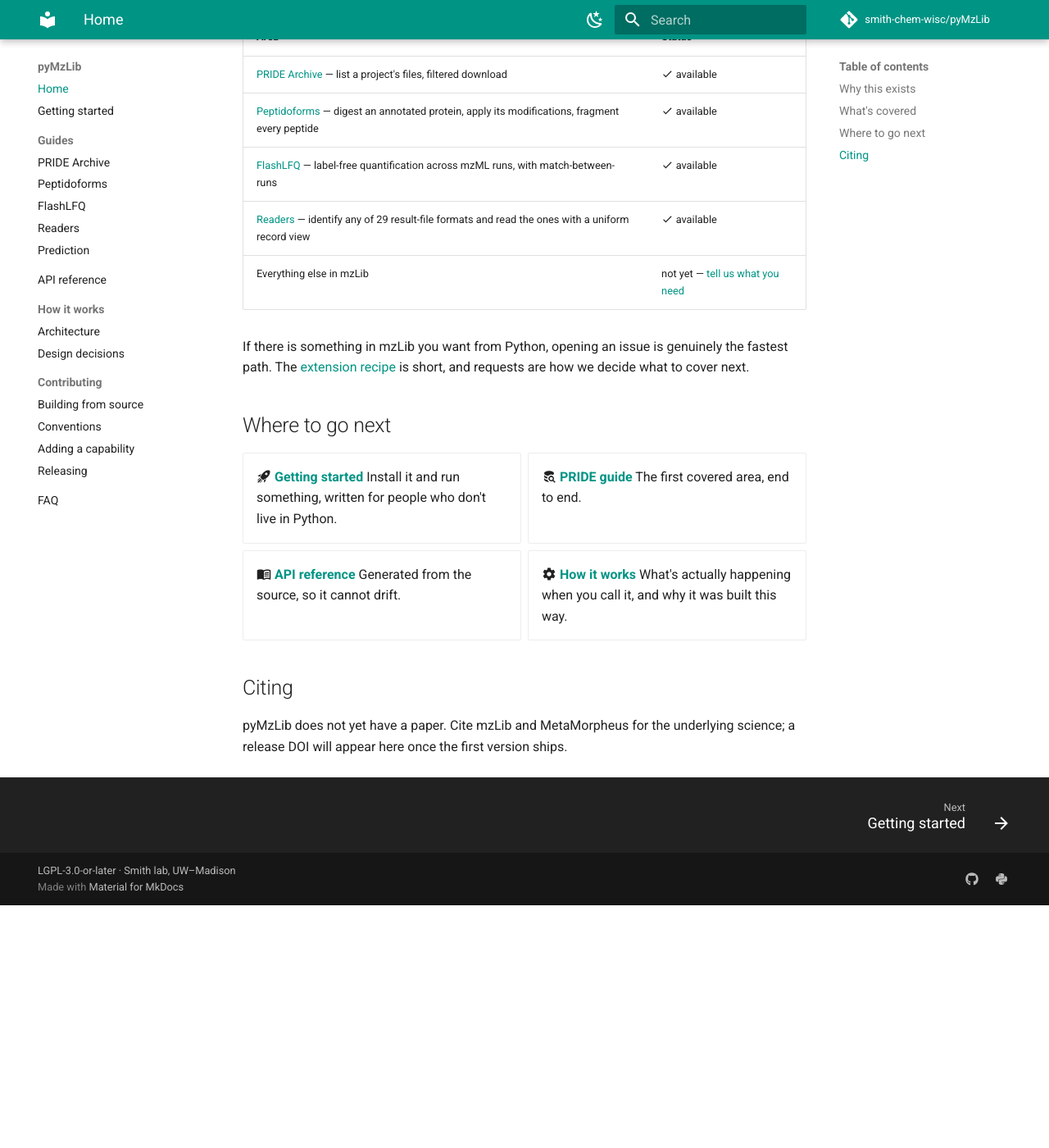
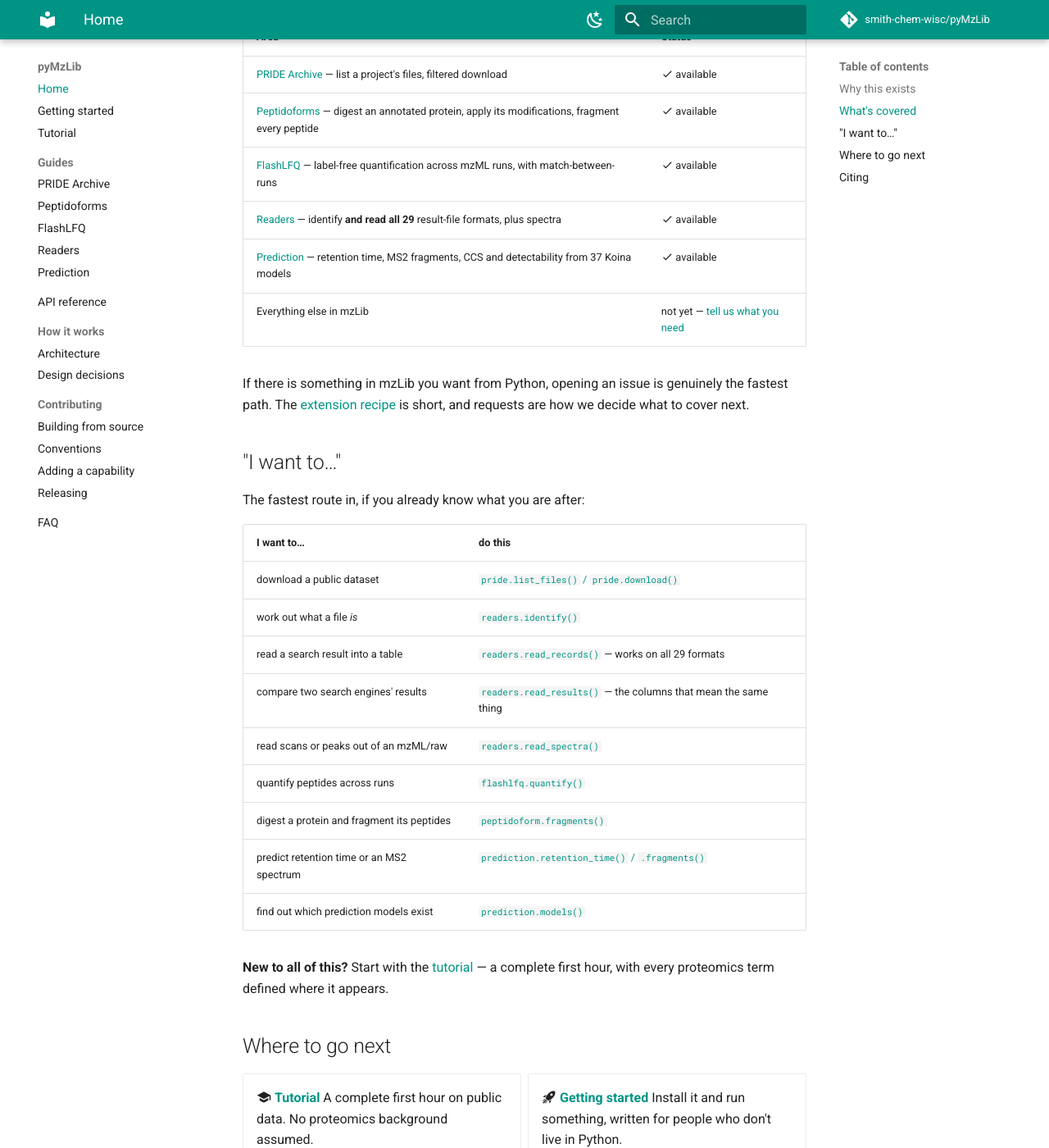
Before and after one commit to smith-chem-wisc/pyMzLib, an MkDocs documentation site: the page built from docs/index.md, in a window 1280 px wide and 1400 px high, scrolled down 1107 px. Shown: the whole window at 82% size. Built offline with MkDocs 1.6.1 and Material for MkDocs 9.7.7, drawn with Linux system fonts in a browser that asks for light colours; comment, search, counter and statistics services are not loaded; before the commit the page ends 2211 px from its top, so only the background shows below that.

Commit message:
docs: add a beginner tutorial and a task-oriented index
The guides are thorough and assume you already know what you are looking
for. Someone arriving without a proteomics background had no path through
them, and someone arriving WITH one had to read a whole guide to find the
one function they wanted.

Two additions, aimed at those two people.

`tutorial.md` is a complete first hour on public data, with every proteomics
term defined in a box where it first appears - proteomics, accession, PSM,
decoy, MS1/MS2, retention time. It is built around the four moments where
this library tells you something uncomfortable rather than papering over it:
PRIDE's REST manifest is incomplete, 13 formats share no shape, MSFragger
records no decoys, and most retention-time models return iRT rather than
minutes. Those are the same lesson four times, and a beginner who leaves
with only that has the thing worth having.

The landing page gains an "I want to..." table mapping a task to the one
function that does it, because that is how anyone with a goal actually
navigates docs.

Also refreshes the coverage table, which still said readers could identify
29 formats and read "the ones with a uniform record view".

mkdocs --strict clean.

Co-Authored-By: Claude Opus 5 (1M context) <noreply@anthropic.com>
Claude-Session: https://claude.ai/code/session_01RSXyFf7ztpohXsRJ1vf2Ub

```diff
--- a/docs/index.md
+++ b/docs/index.md
@@ -52,16 +52,39 @@ Coverage is deliberately partial and grows by demand — the same way
 | [PRIDE Archive](guides/pride.md) — list a project's files, filtered download | :material-check: available |
 | [Peptidoforms](guides/peptidoforms.md) — digest an annotated protein, apply its modifications, fragment every peptide | :material-check: available |
 | [FlashLFQ](guides/flashlfq.md) — label-free quantification across mzML runs, with match-between-runs | :material-check: available |
-| [Readers](guides/readers.md) — identify any of 29 result-file formats and read the ones with a uniform record view | :material-check: available |
+| [Readers](guides/readers.md) — identify **and read all 29** result-file formats, plus spectra | :material-check: available |
+| [Prediction](guides/prediction.md) — retention time, MS2 fragments, CCS and detectability from 37 Koina models | :material-check: available |
 | Everything else in mzLib | not yet — [tell us what you need](https://github.com/smith-chem-wisc/pyMzLib/issues) |
 
 If there is something in mzLib you want from Python, opening an issue is genuinely the fastest
 path. The [extension recipe](contributing/adding-a-capability.md) is short, and requests are how
 we decide what to cover next.
 
+## "I want to…"
+
+The fastest route in, if you already know what you are after:
+
+| I want to… | do this |
+|---|---|
+| download a public dataset | [`pride.list_files()` / `pride.download()`](guides/pride.md) |
+| work out what a file *is* | [`readers.identify()`](guides/readers.md#start-with-views-not-with-the-file-type) |
+| read a search result into a table | [`readers.read_records()`](guides/readers.md#read_records-any-format-its-own-fields) — works on all 29 formats |
+| compare two search engines' results | [`readers.read_results()`](guides/readers.md#read_results-the-quantifiable-view) — the columns that mean the same thing |
+| read scans or peaks out of an mzML/raw | [`readers.read_spectra()`](guides/readers.md#read_spectra-scans-and-peaks) |
+| quantify peptides across runs | [`flashlfq.quantify()`](guides/flashlfq.md) |
+| digest a protein and fragment its peptides | [`peptidoform.fragments()`](guides/peptidoforms.md) |
+| predict retention time or an MS2 spectrum | [`prediction.retention_time()` / `.fragments()`](guides/prediction.md) |
+| find out which prediction models exist | [`prediction.models()`](guides/prediction.md#start-with-models) |
+
+**New to all of this?** Start with the [tutorial](tutorial.md) — a complete first hour, with every
+proteomics term defined where it appears.
+
 ## Where to go next
 
 <div class="grid cards" markdown>
+
+- :material-school: **[Tutorial](tutorial.md)**
+  A complete first hour on public data. No proteomics background assumed.
 
 - :material-rocket-launch: **[Getting started](getting-started.md)**
   Install it and run something, written for people who don't live in Python.
--- a/mkdocs.yml
+++ b/mkdocs.yml
@@ -76,6 +76,7 @@ markdown_extensions:
 nav:
   - Home: index.md
   - Getting started: getting-started.md
+  - Tutorial: tutorial.md
   - Guides:
       - PRIDE Archive: guides/pride.md
       - Peptidoforms: guides/peptidoforms.md
```
Also changed, not shown: docs/tutorial.md (added, +307 -0 lines).
